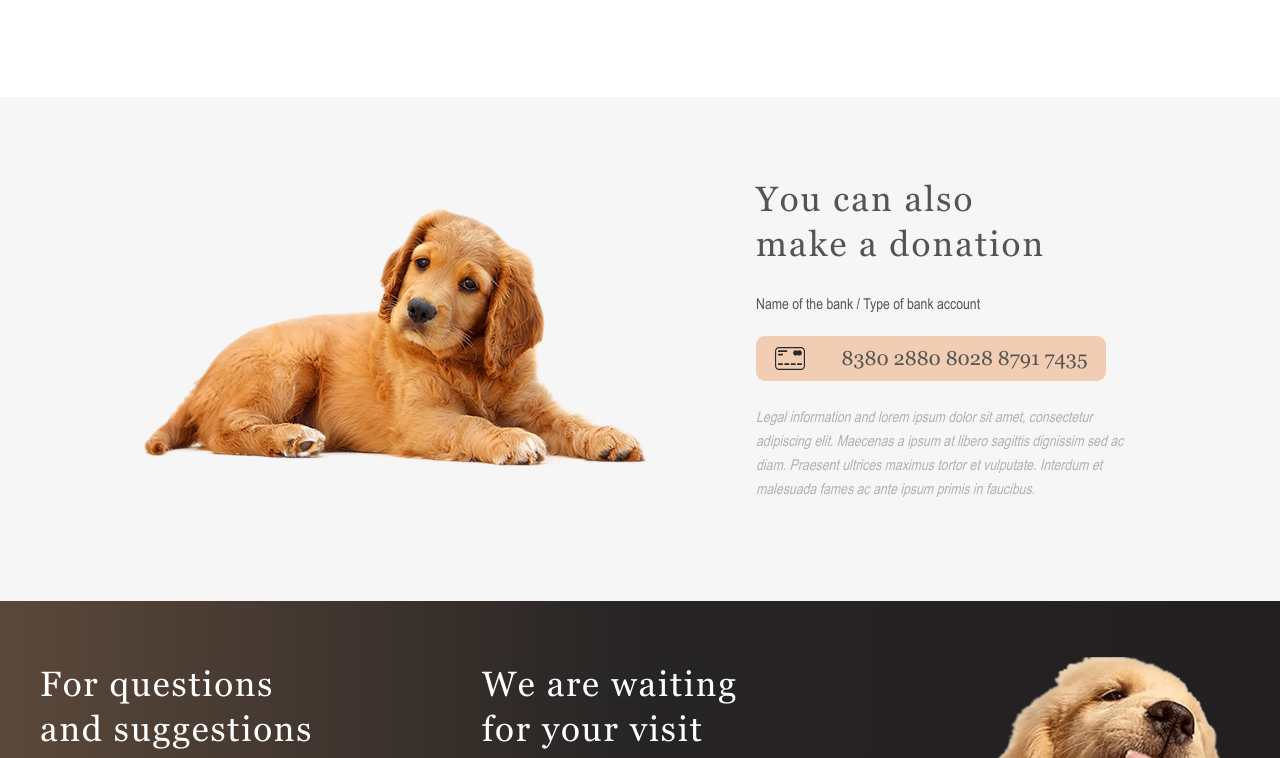
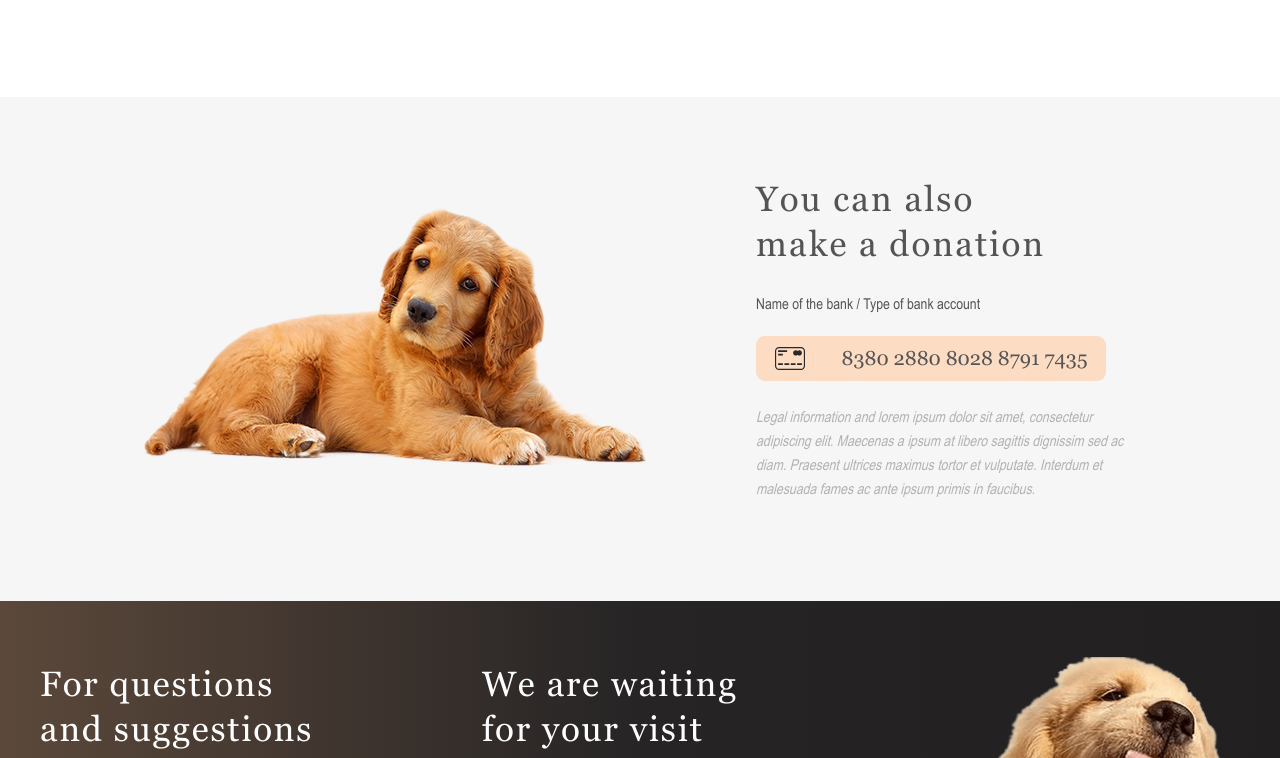
Before and after one commit to Meri-MG/shelter, a plain HTML site: page pages/main/index.html in a window 1280 px wide. In both pictures the pointer is over the link "8380 2880 8028 8791 7435". Shown: the part 2992-3750 px from the top of the page. Drawn offline with Linux system fonts and the light colour scheme; files whose address does not match are found by name.

Commit message:
fix: hover on credit

```diff
--- a/pages/main/style.css
+++ b/pages/main/style.css
@@ -333,6 +333,10 @@ header .wrapper nav ul li .highlighted {
   width: 350px;
 }
 
+.donation_section .donation_button:hover {
+  background-color: var(--primary-hover);
+}
+
 footer .wrapper {
   padding: 3.5rem 2.5rem;
   padding-bottom: 0;
```
